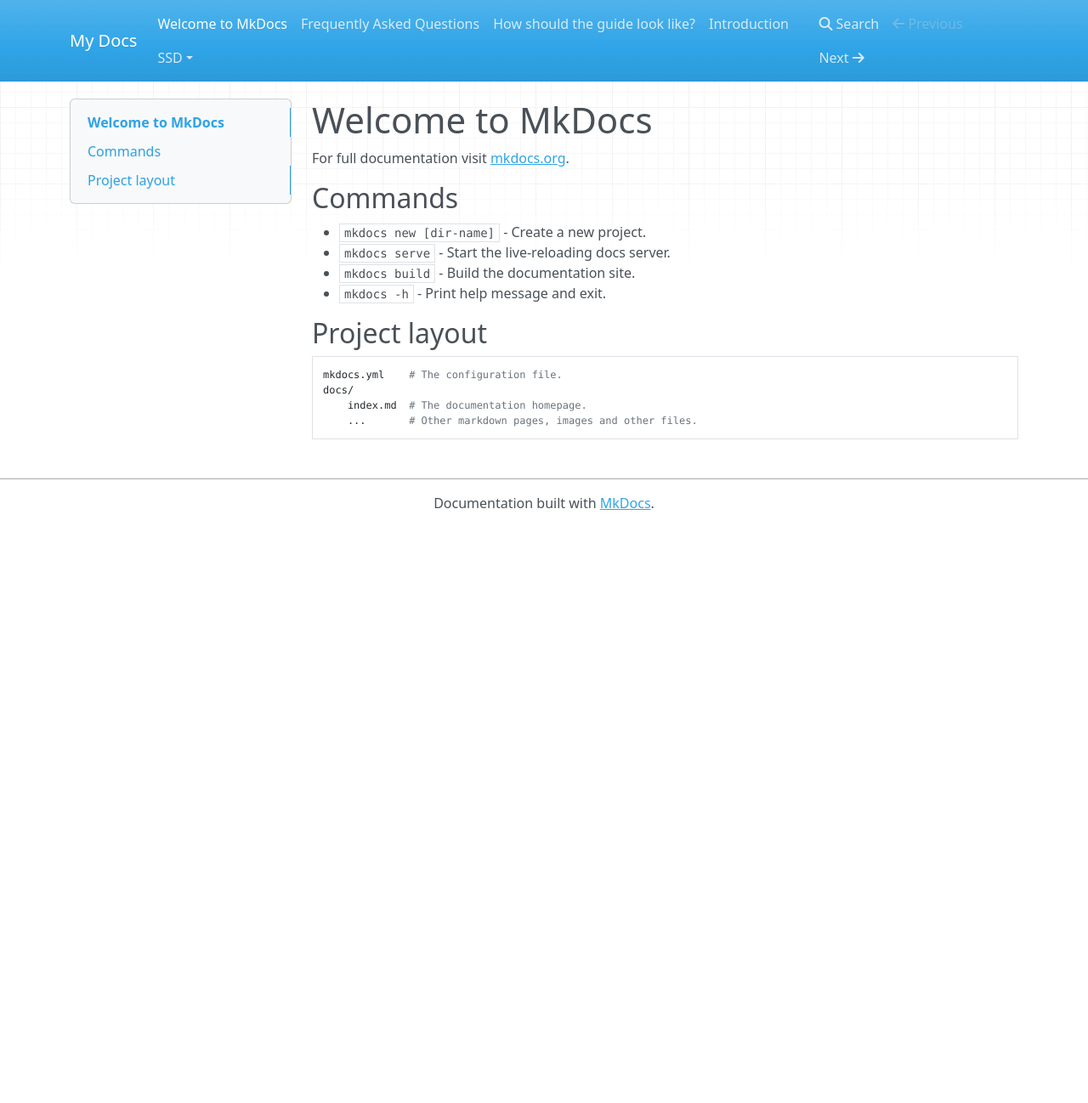
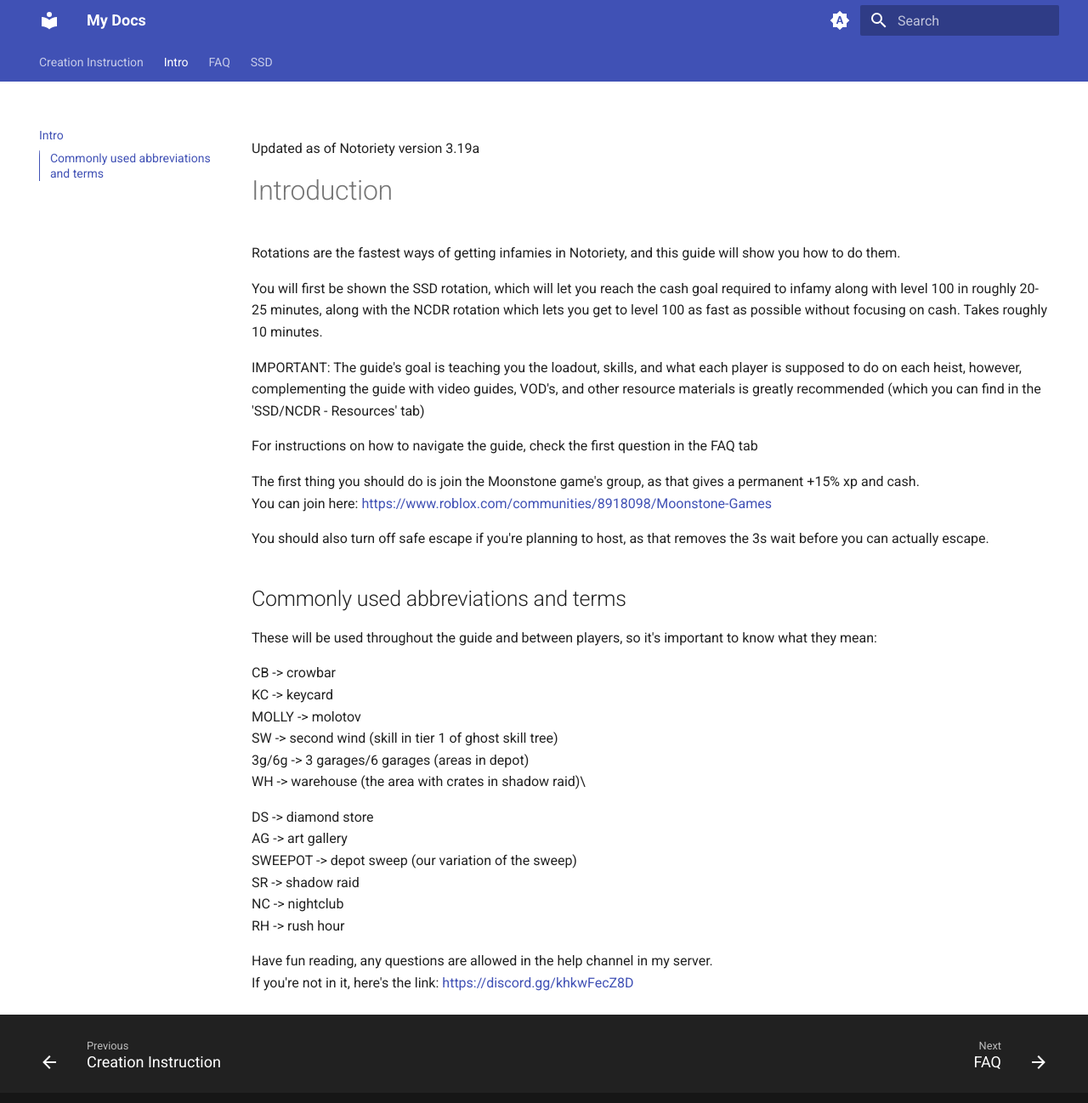
Before and after one commit to KendleMintJed/phos-ecm-guide, an MkDocs documentation site: the page built from docs/index.md, in a window 1280 px wide and 1310 px high. Shown: the top 1298 px of the window at 85% size. Built offline with MkDocs 1.6.1 and Material for MkDocs 9.7.7, drawn with Linux system fonts in a browser that asks for light colours; nearby versions of some CDN libraries.

Commit message:
Configure mkdocs and devenv

```diff
--- a/docs/index.md
+++ b/docs/index.md
@@ -1,17 +1,37 @@
-# Welcome to MkDocs
+Updated as of Notoriety version 3.19a
+# Introduction
+Rotations are the fastest ways of getting infamies in Notoriety, and this guide will show you how to do them.
 
-For full documentation visit [mkdocs.org](https://www.mkdocs.org).
+You will first be shown the SSD rotation, which will let you reach the cash goal required to infamy along with level 100 in roughly 20-25 minutes, along with the NCDR rotation which lets you get to level 100 as fast as possible without focusing on cash. Takes roughly 10 minutes.
 
-## Commands
+IMPORTANT: The guide's goal is teaching you the loadout, skills, and what each player is supposed to do on each heist, however, complementing the guide with video guides, VOD's, and other resource materials is greatly recommended (which you can find in the 'SSD/NCDR - Resources' tab)
 
-* `mkdocs new [dir-name]` - Create a new project.
-* `mkdocs serve` - Start the live-reloading docs server.
-* `mkdocs build` - Build the documentation site.
-* `mkdocs -h` - Print help message and exit.
 
-## Project layout
 
-    mkdocs.yml    # The configuration file.
-    docs/
-        index.md  # The documentation homepage.
-        ...       # Other markdown pages, images and other files.
+For instructions on how to navigate the guide, check the first question in the FAQ tab
+
+The first thing you should do is join the Moonstone game's group, as that gives a permanent +15% xp and cash.\
+You can join here: <https://www.roblox.com/communities/8918098/Moonstone-Games>
+
+You should also turn off safe escape if you're planning to host, as that removes the 3s wait before you can actually escape.
+
+## Commonly used abbreviations and terms
+
+These will be used throughout the guide and between players, so it's important to know what they mean:
+
+CB -> crowbar\
+KC -> keycard\
+MOLLY -> molotov\
+SW -> second wind (skill in tier 1 of ghost skill tree)\
+3g/6g -> 3 garages/6 garages (areas in depot)\
+WH -> warehouse (the area with crates in shadow raid)\
+
+DS -> diamond store\
+AG -> art gallery\
+SWEEPOT -> depot sweep (our variation of the sweep)\
+SR -> shadow raid\
+NC -> nightclub\
+RH -> rush hour
+
+Have fun reading, any questions are allowed in the help channel in my server.\
+If you're not in it, here's the link: <https://discord.gg/khkwFecZ8D>
--- a/docs/SSD/Resources.md
+++ b/docs/ssd/resources.md
@@ -4,7 +4,7 @@
 
 ## SSD Booster (Full Rotation)
 
-Role 1: [Role 1 SSD Walkthrough](https://youtu.be/MYCXvRXhm4Q)\
+Role 1: [Role 1 SSD Walkthrough](https://youtu.be/MYCXvRXhm4Q)
 Role 2:\
 Role 3:\
 Role 4: [r4 ssd updated vod](https://youtu.be/ea51XuBjQgA)
@@ -22,14 +22,14 @@
 Role 2:\
 Role 3:\
 Role 4: [Art Gallery Role 4 Tutorial (Default Middle Left Room First)](https://youtu.be/SMq6cb2wWSc)\
-https://youtu.be/OGqGpjTvEQw
+<https://youtu.be/OGqGpjTvEQw>
 
 ## Sweepot
 
 Role 1: [Role 1 Sweepot Walkthrough](https://youtu.be/phiM8LE-4nU)\
 Role 2:\
 Role 3:\
-Role 4: https://youtu.be/Zqh14Eg16Nk
+Role 4: <https://youtu.be/Zqh14Eg16Nk>
 
 ## Shadow Raid
 
@@ -37,11 +37,11 @@
 Role 2:\
 Role 3:\
 Role 4: [Shadow Raid Role 4 Tutorial (Default Version)](https://youtu.be/ApHWptcePaY)\
-https://youtu.be/HC398Pv6AUM
+<https://youtu.be/HC398Pv6AUM>
 
 ## Nightclub
 
 Role 1: [Role 1 Nightclub Walkthrough](https://youtu.be/JWyPnTd_u4Q)\
 Role 2:\
 Role 3:\
-Role 4: https://youtu.be/yz6Ahya2bNo
+Role 4: <https://youtu.be/yz6Ahya2bNo>
--- a/mkdocs.yml
+++ b/mkdocs.yml
@@ -1 +1,49 @@
 site_name: My Docs
+theme:
+  name: material
+  features:
+    - navigation.instant
+    - navigation.instant.progress
+    - navigation.tracking
+    - navigation.tabs
+    - navigation.indexes
+    - navigation.top
+    - navigation.footer
+    - toc.follow
+    - toc.integrate
+  palette:
+    - media: "(prefers-color-scheme)"
+      toggle:
+        icon: material/brightness-auto
+        name: Toggle dark mode
+    - media: "(prefers-color-scheme: dark)"
+      scheme: slate
+      toggle:
+        icon: material/brightness-4
+        name: Toggle light mode
+    - media: "(prefers-color-scheme: light)"
+      scheme: default
+      toggle:
+        icon: material/brightness-7
+        name: Toggle auto
+markdown_extensions:
+- pymdownx.escapeall:
+    hardbreak: true
+    nbsp: true
+
+extra:
+  generator: false
+
+nav:
+  - Creation Instruction: guide-creation-instructions.md
+  - Intro: index.md
+  - FAQ: faq.md
+  - SSD:
+    - ssd/index.md
+    - Resources: ssd/resources.md
+    - Role 1:
+      - ssd/role-1/index.md
+      - Diamond Store: ssd/role-1/diamond-store.md
+      - Art Gallery: ssd/role-1/art-gallery.md
+      - Swepot: ssd/role-1/swepot.md
+      - Shadow Raid: ssd/role-1/shadow-raid.md
```
Also changed, not shown: other parts of docs/ssd/resources.md (+2 -2 lines), docs/Introduction.md (deleted, +0 -37 lines), docs/faq.md (renamed from docs/(FAQ) Frequently Asked Questions.md, +2 -2 lines), docs/ssd/role-1/swepot.md (renamed from docs/SSD/Role 1/Swepot.md, +1 -1 lines), docs/guide-creation-instructions.md (renamed from docs/Guide Creation Instructions.md), docs/ssd/index.md (renamed from docs/SSD/Intro.md), docs/ssd/role-1/art-gallery.md (renamed from docs/SSD/Role 1/Art Gallery.md), docs/ssd/role-1/diamond-store.md (renamed from docs/SSD/Role 1/Diamond Store.md), docs/ssd/role-1/index.md (line endings or trailing spaces), docs/ssd/role-1/shadow-raid.md (renamed from docs/SSD/Role 1/Shadow Raid.md), 3 other files.
